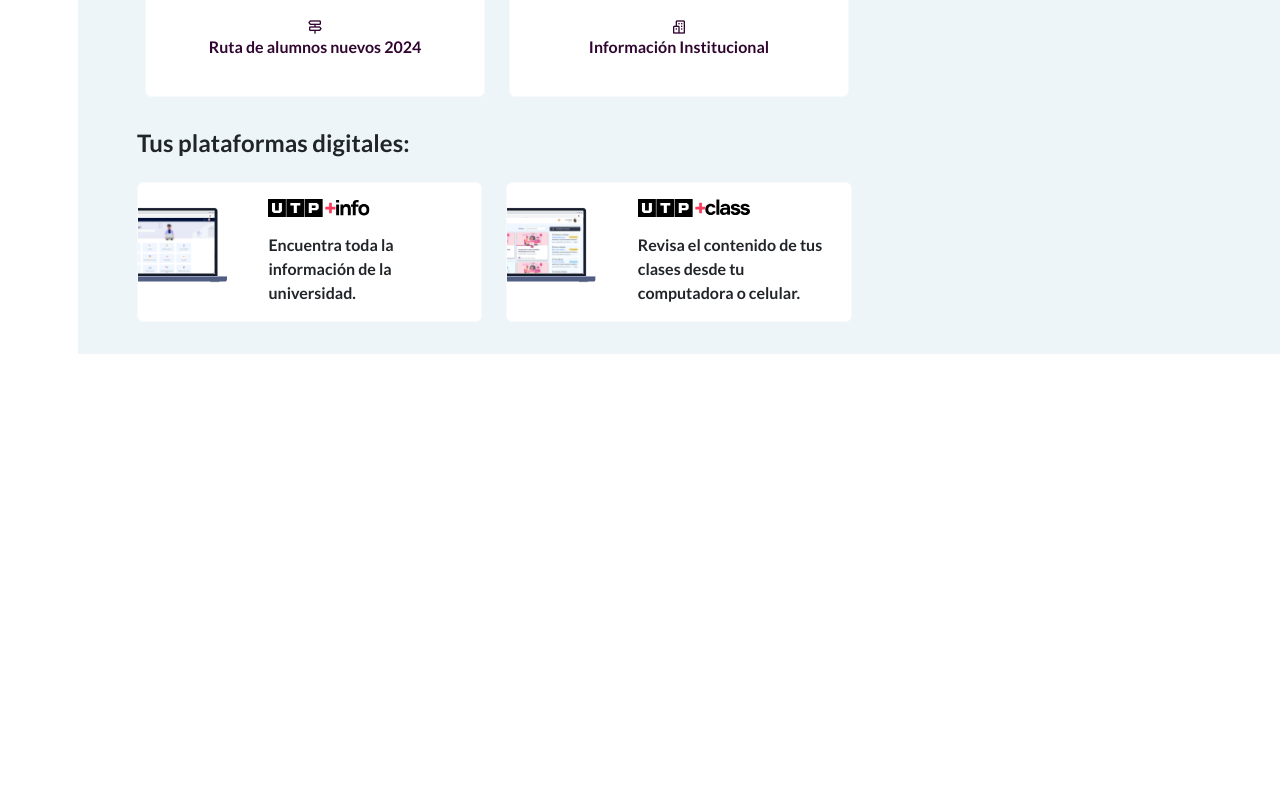
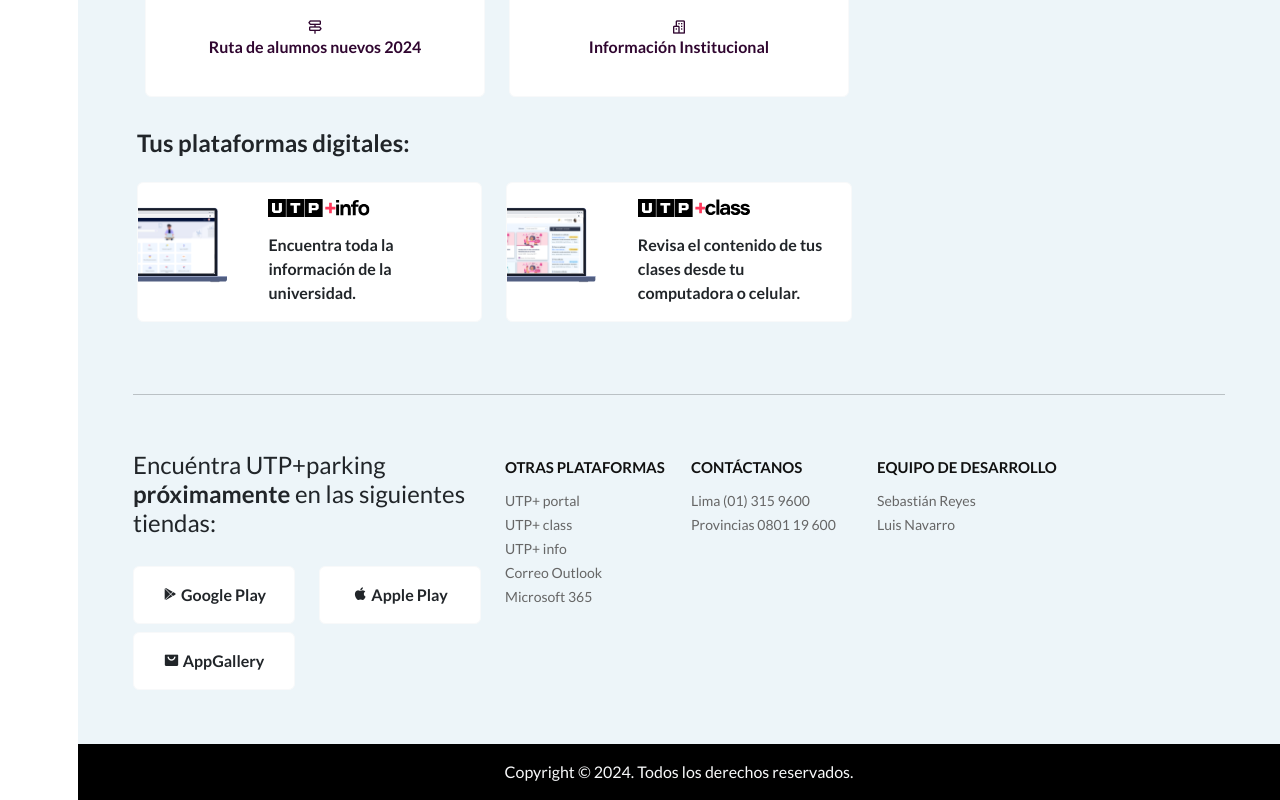
Before and after one commit to sebastian-reyes/utp-parking-web, an Angular app: page / in a window 1280 px wide. Shown: the part 803-1603 px from the top of the page. Before the commit the page ends 1157 px from the top, so only its background shows below. Built offline with nearby package versions, Linux system fonts and the light colour scheme.

Commit message:
Agragando footer

```diff
--- a/src/app/app.module.ts
+++ b/src/app/app.module.ts
@@ -10,6 +10,7 @@
 import { SliderComponent } from './pages/users/slider/slider.component';
 import { CarscardComponent } from './pages/users/carscard/carscard.component';
 import { InfoaditionalComponent } from './pages/users/infoaditional/infoaditional.component';
+import { FooterComponent } from './pages/users/footer/footer.component';
 
 @NgModule({
   declarations: [
@@ -20,7 +21,8 @@
     CarouselComponent,
     SliderComponent,
     CarscardComponent,
-    InfoaditionalComponent
+    InfoaditionalComponent,
+    FooterComponent
   ],
   imports: [
     BrowserModule,
--- /dev/null
+++ b/src/app/pages/users/footer/footer.component.css
@@ -0,0 +1,37 @@
+.footer .footer-info {
+  margin-bottom: 30px;
+}
+
+.footer .footer-info p {
+  margin-bottom: 20px;
+  padding-right: 80px;
+}
+
+.footer .footer-logo {
+  margin-bottom: 20px;
+  display: block;
+}
+
+.footer .footer-widget {
+  margin-top: 15px;
+  margin-bottom: 30px;
+}
+
+.footer .footer-widget h3 {
+  font-size: 15px;
+  color: #111;
+  font-weight: 600;
+  text-transform: uppercase;
+  margin-bottom: 12px;
+}
+
+.footer .footer-widget ul li a {
+  text-decoration: none;
+  font-size: 14px;
+  color: #666;
+}
+
+.footer .footer-widget ul li a:hover {
+  color: #000000;
+  font-weight: 600;
+}
--- /dev/null
+++ b/src/app/pages/users/footer/footer.component.html
@@ -0,0 +1,83 @@
+<section class="footer">
+  <div class="container p-4">
+    <hr />
+    <div class="row mt-5">
+      <div class="col-lg-4 col-sm-12">
+        <div class="footer-info">
+          <div class="footer-logo">
+            <h4 class="mt-2">
+              Encuéntra UTP+parking <span class="fw-bold">próximamente</span> en
+              las siguientes tiendas:
+            </h4>
+          </div>
+          <div class="row">
+            <div class="col-md-6 mt-2">
+              <div class="card border-light">
+                <div class="card-body text-center">
+                  <span class="fw-bold"
+                    ><i class="bx bxl-play-store"></i> Google Play</span
+                  >
+                </div>
+              </div>
+            </div>
+            <div class="col-md-6 mt-2">
+              <div class="card border-light">
+                <div class="card-body text-center">
+                  <span class="fw-bold"
+                    ><i class="bx bxl-apple"></i> Apple Play</span
+                  >
+                </div>
+              </div>
+            </div>
+            <div class="col-md-6 mt-2">
+              <div class="card border-light">
+                <div class="card-body text-center">
+                  <span class="fw-bold"
+                    ><i class="bx bxs-shopping-bag-alt"></i> AppGallery</span
+                  >
+                </div>
+              </div>
+            </div>
+          </div>
+        </div>
+      </div>
+      <div class="col-lg-2">
+        <div class="footer-widget">
+          <h3 class="fw-bold">Otras plataformas</h3>
+          <ul class="list-unstyled">
+            <li><a href="#">UTP+ portal</a></li>
+            <li><a href="#">UTP+ class</a></li>
+            <li><a href="#">UTP+ info</a></li>
+            <li><a href="#">Correo Outlook</a></li>
+            <li><a href="#">Microsoft 365</a></li>
+          </ul>
+        </div>
+      </div>
+      <div class="col-lg-2">
+        <div class="footer-widget">
+          <h3 class="fw-bold">Contáctanos</h3>
+          <ul class="list-unstyled">
+            <li><a href="#">Lima (01) 315 9600</a></li>
+            <li><a href="#">Provincias 0801 19 600</a></li>
+          </ul>
+        </div>
+      </div>
+      <div class="col-lg-4">
+        <div class="footer-widget">
+          <h3 class="fw-bold">Equipo de desarrollo</h3>
+          <ul class="list-unstyled">
+            <li><a href="#">Sebastián Reyes</a></li>
+            <li><a href="#">Luis Navarro</a></li>
+          </ul>
+        </div>
+      </div>
+    </div>
+  </div>
+  <div class="footer-bottom text-center py-3 bg-black">
+    <div class="container">
+      <p class="mb-0 text-light">
+        Copyright &copy; 2024. Todos los derechos reservados.
+      </p>
+    </div>
+  </div>
+</section>
--- a/src/app/pages/users/home/home.component.html
+++ b/src/app/pages/users/home/home.component.html
@@ -18,4 +18,5 @@
       <app-infoaditional />
     </div>
   </div>
+  <app-footer/>
 </section>
```
Also changed, not shown: src/app/pages/users/footer/footer.component.ts (added, +10 -0 lines), 1 other file (tests, documents, lock files or other folders).
